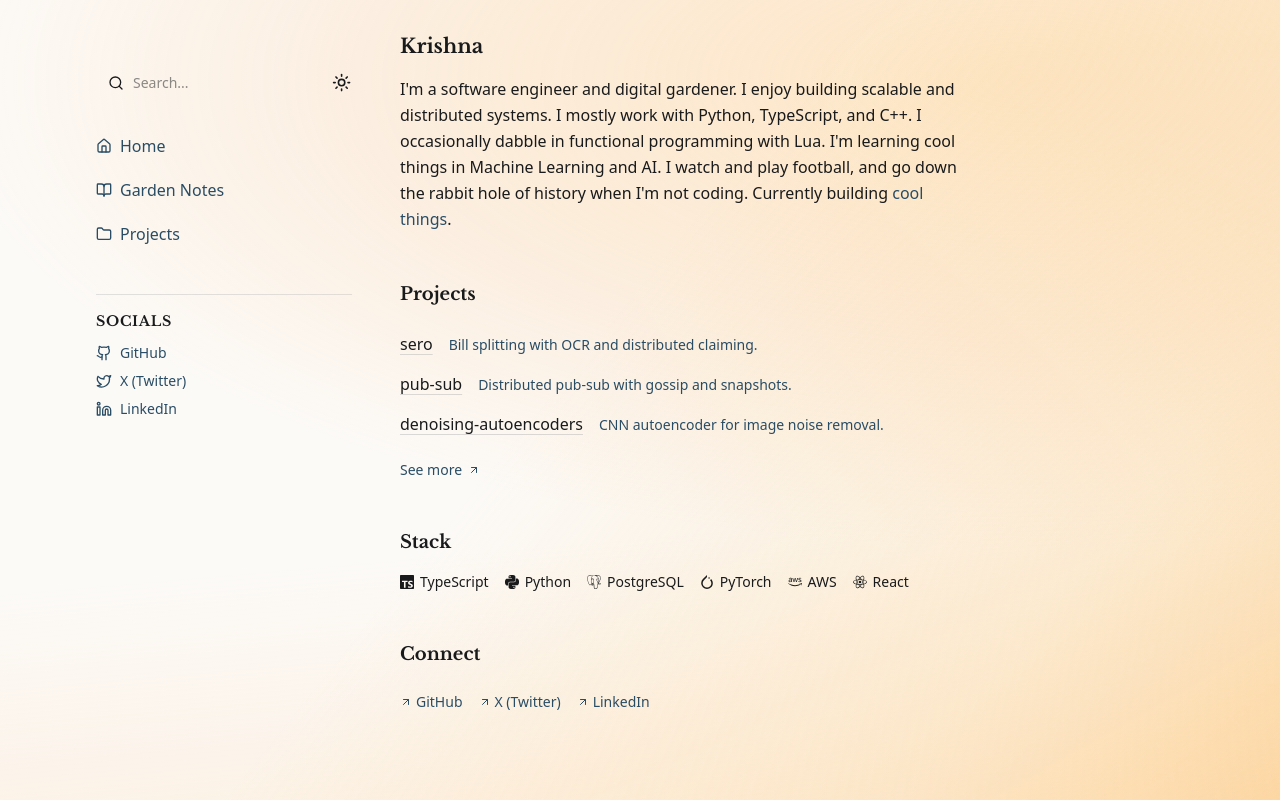
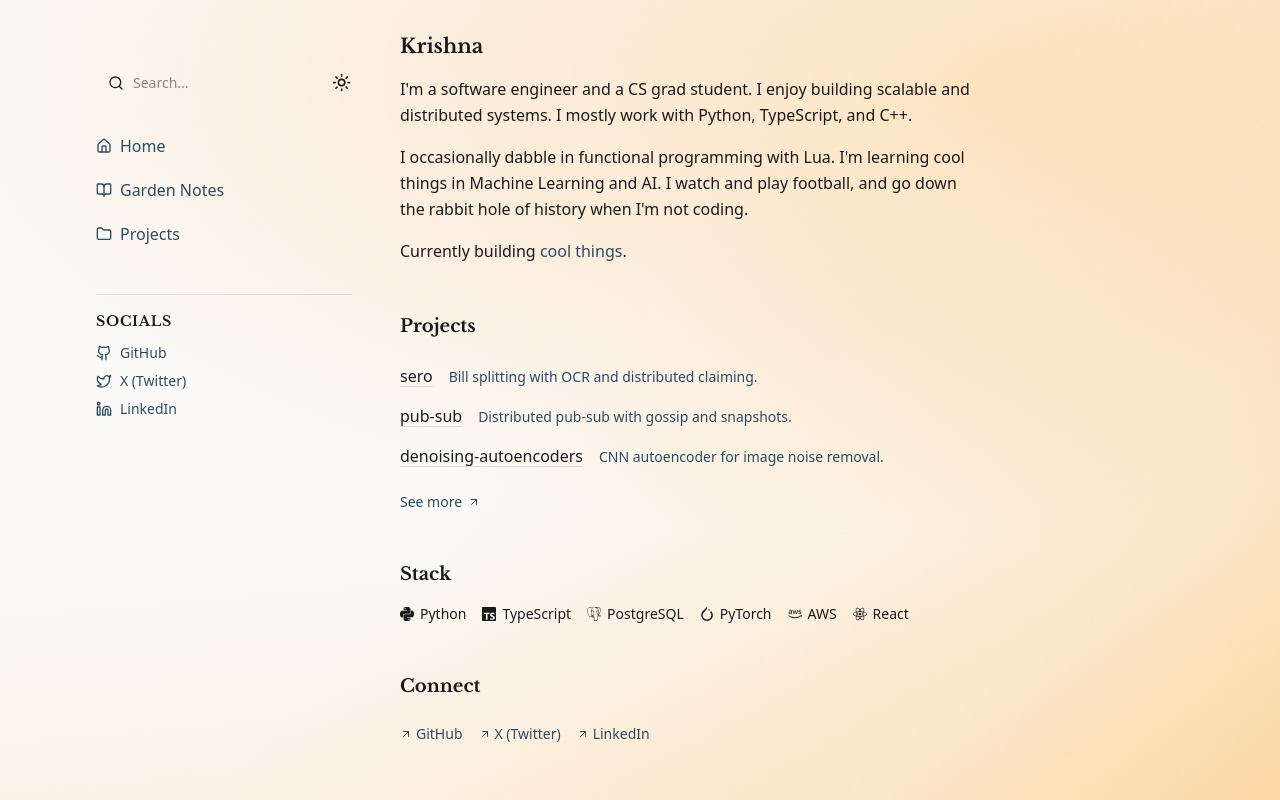
Before and after one commit to krishmula/krishmula.github.io, a Next.js app: page / in a window 1280 px wide. Built offline with nearby package versions, Linux system fonts and the light colour scheme.

Commit message:
small modif in home tech stack
Signed-off-by: Krishna Mula <krishnacmula@gmail.com>

```diff
--- a/src/app/page.tsx
+++ b/src/app/page.tsx
@@ -9,10 +9,17 @@ export default async function Home() {
     <div className="space-y-12 max-w-xl">
       <section className="space-y-4">
         <h1 className="font-serif font-bold text-xl">Krishna</h1>
-        <p className="text-muted-foreground leading-relaxed">
-          I'm a software engineer and digital gardener. I enjoy building scalable and distributed systems. I mostly work with Python, TypeScript, and C++. I occasionally dabble in functional programming with Lua. I'm learning cool things in Machine Learning and AI. I watch and play football, and go down the rabbit hole of history when I'm not coding.
-          Currently building <Link href="#" className="text-foreground hover:text-tertiary underline decoration-tertiary/50 underline-offset-4 transition-colors">cool things</Link>.
-        </p>
+        <div className="flex flex-col gap-4 text-muted-foreground leading-relaxed">
+          <p>
+            I'm a software engineer and a CS grad student. I enjoy building scalable and distributed systems. I mostly work with Python, TypeScript, and C++.
+          </p>
+          <p>
+            I occasionally dabble in functional programming with Lua. I'm learning cool things in Machine Learning and AI. I watch and play football, and go down the rabbit hole of history when I'm not coding.
+          </p>
+          <p>
+            Currently building <Link href="#" className="text-foreground hover:text-tertiary underline decoration-tertiary/50 underline-offset-4 transition-colors">cool things</Link>.
+          </p>
+        </div>
       </section>
 
       <section className="space-y-6">
@@ -46,8 +53,8 @@ export default async function Home() {
       <section className="space-y-4">
         <h2 className="font-serif font-bold text-lg">Stack</h2>
         <div className="flex flex-wrap gap-x-4 gap-y-2 text-sm text-muted-foreground">
+          <span className="flex items-center gap-1.5"><SiPython className="w-3.5 h-3.5" /> Python</span>
           <span className="flex items-center gap-1.5"><SiTypescript className="w-3.5 h-3.5" /> TypeScript</span>
-          <span className="flex items-center gap-1.5"><SiPython className="w-3.5 h-3.5" /> Python</span>
           <span className="flex items-center gap-1.5"><SiPostgresql className="w-3.5 h-3.5" /> PostgreSQL</span>
           <span className="flex items-center gap-1.5"><SiPytorch className="w-3.5 h-3.5" /> PyTorch</span>
           <span className="flex items-center gap-1.5"><SiAmazonwebservices className="w-3.5 h-3.5" /> AWS</span>
```
